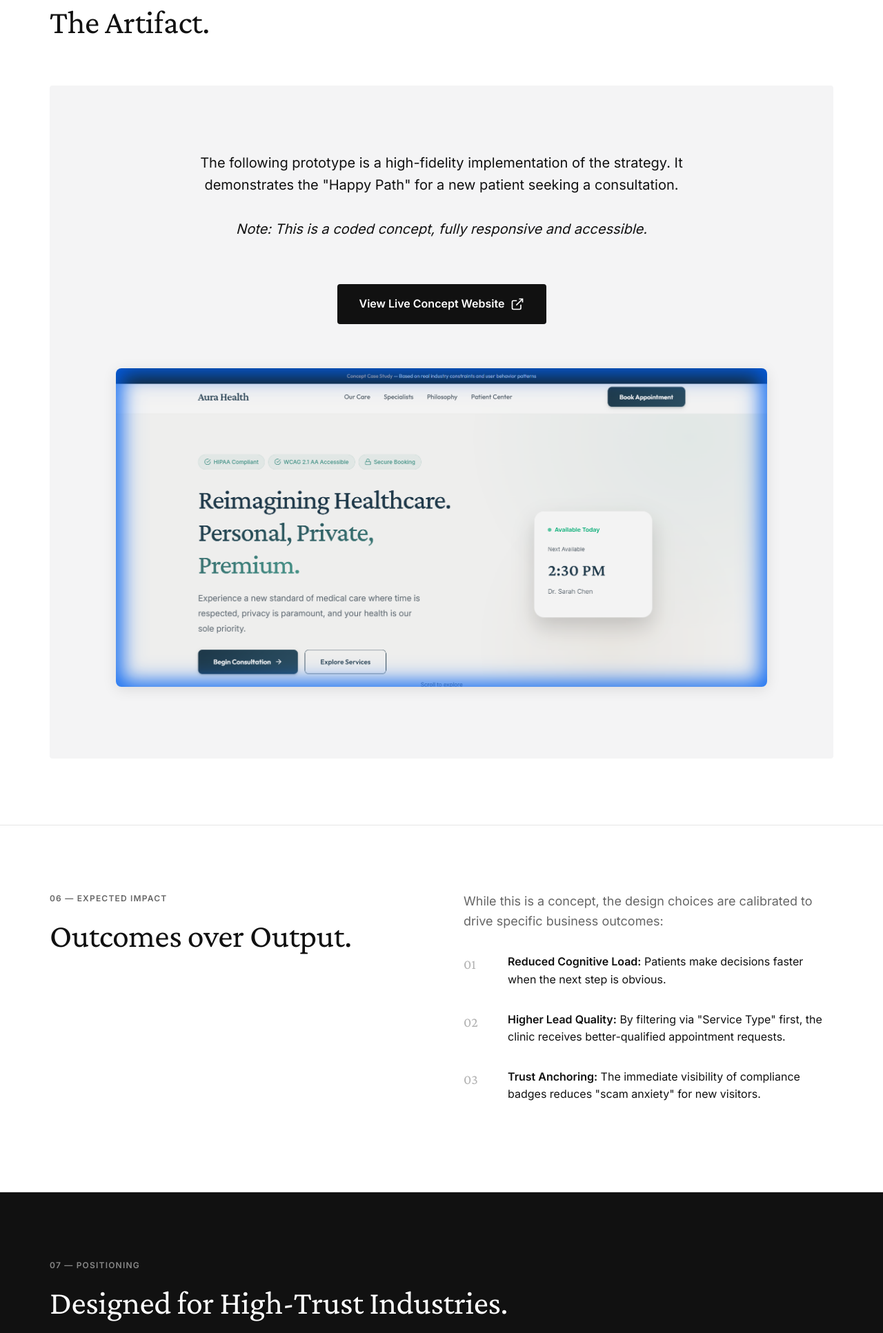
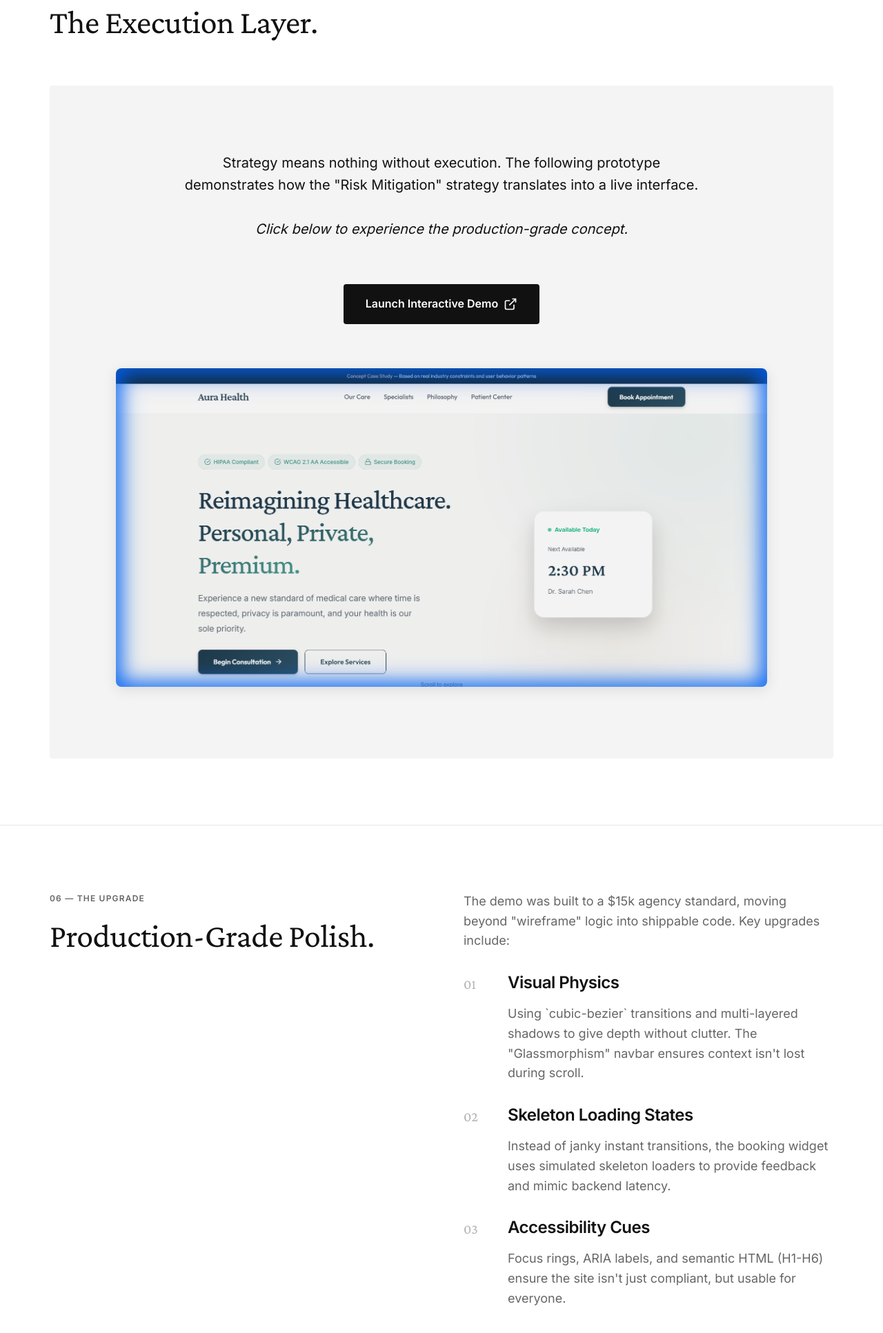
Before and after one commit to OmeirMustafa/Healthcare-Clinic-conceptual-case-study, a website built with Vite: page case-study.html in a window 1280 px wide. Shown: the part 3511-5444 px from the top of the page at 69% size. Built offline with nearby package versions, Linux system fonts and the light colour scheme.

Commit message:
feat: finalize advisory case study system integration

```diff
--- a/case-study.html
+++ b/case-study.html
@@ -187,22 +187,23 @@
         </div>
     </section>
 
-    <!-- Section 5: Execution (Demo) -->
+    <!-- Section 5: Transition to Demo -->
     <section class="cs-section">
         <div class="cs-container">
-            <span class="cs-label">05 — Execution</span>
-            <h2 class="cs-display-2" style="margin-bottom: var(--space-lg);">The Artifact.</h2>
+            <span class="cs-label">05 — Transition to Demo</span>
+            <h2 class="cs-display-2" style="margin-bottom: var(--space-lg);">The Execution Layer.</h2>
 
             <div class="cs-demo-showcase">
                 <p class="cs-body cs-body-lg" style="margin: 0 auto var(--space-lg); max-width: 60ch;">
-                    The following prototype is a high-fidelity implementation of the strategy.
-                    It demonstrates the "Happy Path" for a new patient seeking a consultation.
+                    Strategy means nothing without execution. The following prototype demonstrates how the "Risk
+                    Mitigation"
+                    strategy translates into a live interface.
                     <br><br>
-                    <em>Note: This is a coded concept, fully responsive and accessible.</em>
+                    <em>Click below to experience the production-grade concept.</em>
                 </p>
 
-                <a href="index.html" target="_blank" class="cs-btn">
-                    View Live Concept Website
+                <a href="index.html" class="cs-btn">
+                    Launch Interactive Demo
                     <svg width="20" height="20" viewBox="0 0 24 24" fill="none" stroke="currentColor" stroke-width="2">
                         <path d="M18 13v6a2 2 0 0 1-2 2H5a2 2 0 0 1-2-2V8a2 2 0 0 1 2-2h6"></path>
                         <polyline points="15 3 21 3 21 9"></polyline>
@@ -218,12 +219,48 @@
         </div>
     </section>
 
-    <!-- Section 6: Expected Impact -->
+    <!-- Section 6: The Upgrade -->
     <section class="cs-section">
         <div class="cs-container">
             <div class="cs-grid-2">
                 <div>
-                    <span class="cs-label">06 — Expected Impact</span>
+                    <span class="cs-label">06 — The Upgrade</span>
+                    <h2 class="cs-display-2">Production-Grade Polish.</h2>
+                </div>
+                <div>
+                    <p class="cs-body">
+                        The demo was built to a $15k agency standard, moving beyond "wireframe" logic into
+                        shippable code. Key upgrades include:
+                    </p>
+                    <ul class="cs-list">
+                        <li class="cs-list-item">
+                            <h4 class="cs-heading-3">Visual Physics</h4>
+                            <p class="cs-body">Using `cubic-bezier` transitions and multi-layered shadows to give depth
+                                without clutter. The "Glassmorphism" navbar ensures context isn't lost during scroll.
+                            </p>
+                        </li>
+                        <li class="cs-list-item">
+                            <h4 class="cs-heading-3">Skeleton Loading States</h4>
+                            <p class="cs-body">Instead of janky instant transitions, the booking widget uses
+                                simulated skeleton loaders to provide feedback and mimic backend latency.</p>
+                        </li>
+                        <li class="cs-list-item">
+                            <h4 class="cs-heading-3">Accessibility Cues</h4>
+                            <p class="cs-body">Focus rings, ARIA labels, and semantic HTML (H1-H6) ensure the site
+                                isn't just compliant, but usable for everyone.</p>
+                        </li>
+                    </ul>
+                </div>
+            </div>
+        </div>
+    </section>
+
+    <!-- Section 7: Expected Impact -->
+    <section class="cs-section">
+        <div class="cs-container">
+            <div class="cs-grid-2">
+                <div>
+                    <span class="cs-label">07 — Expected Impact</span>
                     <h2 class="cs-display-2">Outcomes over Output.</h2>
                 </div>
                 <div>
@@ -249,10 +286,10 @@
         </div>
     </section>
 
-    <!-- Section 7: Positioning -->
+    <!-- Section 8: Positioning -->
     <section class="cs-section" style="background-color: #111; color: #FFF;">
         <div class="cs-container">
-            <span class="cs-label" style="color: #888;">07 — Positioning</span>
+            <span class="cs-label" style="color: #888;">08 — Positioning</span>
             <h2 class="cs-display-2" style="font-family: var(--cs-font-serif);">Designed for High-Trust Industries.</h2>
             <p class="cs-body" style="color: #CCC; font-size: 1.25rem;">
                 This project demonstrates my ability to navigate the complex intersection of
```
Also changed, not shown: index.html (+3 -3 lines).
